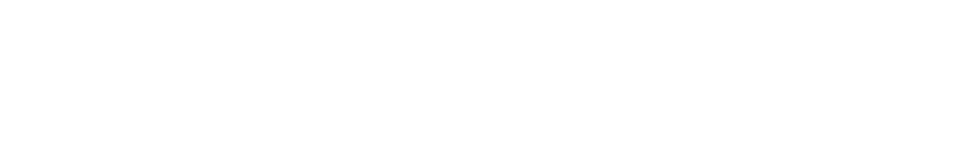
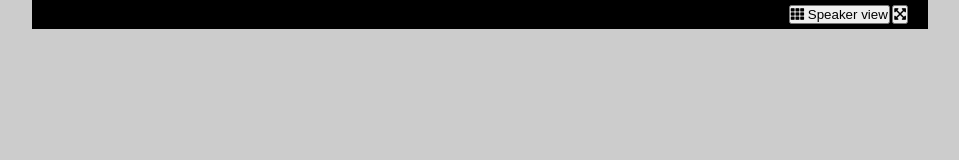
Before and after one commit to ieeah/html-css-zoom, a plain HTML site: page index.html in a window 1280 px wide. Shown: the whole page, without its empty margins (160-1119 px from the left). Drawn offline with Linux system fonts and the light colour scheme.

Commit message:
inizio a lavorarci

```diff
--- a/css/style.css
+++ b/css/style.css
@@ -1,14 +1,30 @@
+/* DEFAULT RESET */
 * {
     margin: 0;
     padding: 0;
     box-sizing: border-box;
 }
 
+/* TYPO STYLES */
 html {
     font-size: 10px;
 }
 
+/* GENERAL */
+
+.container {
+    width: 70%;
+    margin: 0 auto;
+    background-color: black;
+}
 body {
+    background-color: #ccc;
     display: flex;
     flex-direction: column;
+    color: white;
 }
+
+header {
+    text-align: right;
+    padding: 5px 20px;
+}
--- a/index.html
+++ b/index.html
@@ -4,9 +4,28 @@
     <meta charset="UTF-8">
     <meta name="viewport" content="width=device-width, initial-scale=1.0">
     <link rel="stylesheet" href="./css/style.css">
+    <link rel='stylesheet' href='https://cdnjs.cloudflare.com/ajax/libs/font-awesome/5.9.0/css/all.css' integrity='sha512-vZWT27aGmde93huNyIV/K7YsydxaafHLynlJa/4aPy28/R1a/IxewUH4MWo7As5I33hpQ7JS24kwqy/ciIFgvg==' crossorigin='anonymous'/>
     <title>Zoom</title>
 </head>
 <body>
 
+    <div class="container">
+
+        <header>
+            <button class="btn">
+                <i class="fas fa-th"></i>
+                Speaker view
+            </button>
+            <button class="btn">
+                <i class="fas fa-expand-arrows-alt"></i>
+            </button>
+        </header>
+
+        <main></main>
+
+        <footer></footer>
+
+    </div>
+
 </body>
 </html>
```
